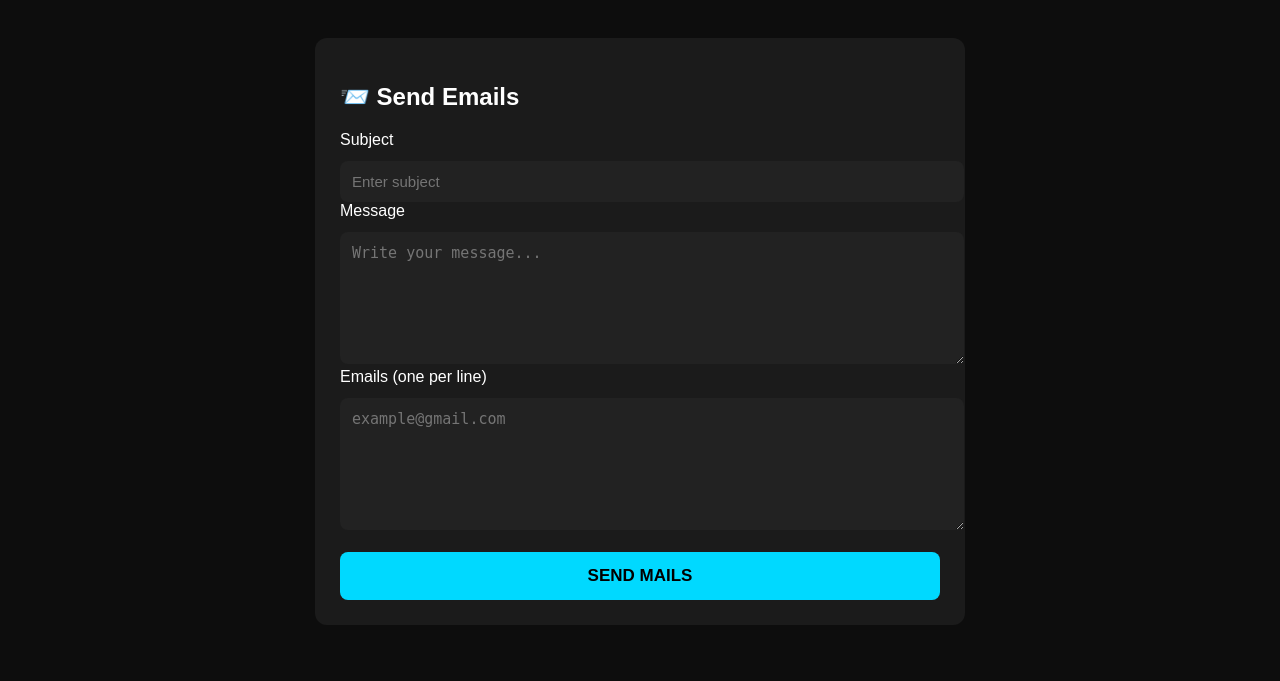
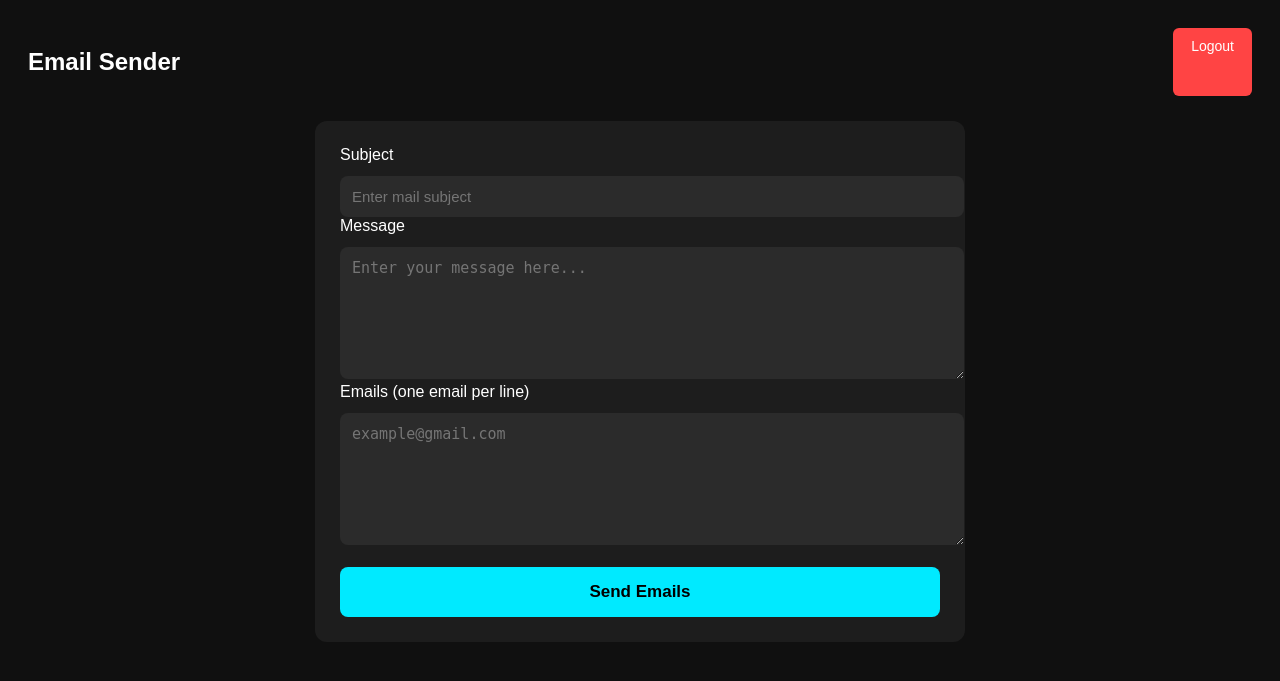
Before and after one commit to deepanshulodhi79-sudo/Deepanshu-s-, a Flask app: page /dashboard in a window 1280 px wide. Shown: the top 681 px of the page. Run offline with Flask 3, Linux system fonts and the light colour scheme; the visitor is signed in with stand-in values (Sample User, id 1).

Commit message:
Update dashboard.html

```diff
--- a/templates/dashboard.html
+++ b/templates/dashboard.html
@@ -4,15 +4,29 @@
     <title>Dashboard</title>
     <style>
         body {
-            background: #0d0d0d;
+            background: #101010;
             color: #fff;
-            font-family: Arial;
-            padding: 30px;
+            font-family: Arial, sans-serif;
+            padding: 20px;
+        }
+        .topbar {
+            display: flex;
+            justify-content: space-between;
+            margin-bottom: 25px;
+        }
+        .logout-btn {
+            background: #ff4444;
+            padding: 10px 18px;
+            border: none;
+            color: white;
+            border-radius: 6px;
+            text-decoration: none;
+            font-size: 14px;
         }
         .container {
             width: 600px;
             margin: auto;
-            background: #1b1b1b;
+            background: #1d1d1d;
             padding: 25px;
             border-radius: 12px;
         }
@@ -20,7 +34,7 @@
             width: 100%;
             padding: 12px;
             margin-top: 12px;
-            background: #222;
+            background: #2b2b2b;
             border: none;
             color: #fff;
             border-radius: 8px;
@@ -28,65 +42,81 @@
         }
         button {
             width: 100%;
-            padding: 14px;
+            padding: 15px;
             margin-top: 18px;
-            background: #00d9ff;
+            background: #00eaff;
             border: none;
             font-size: 17px;
             font-weight: bold;
             border-radius: 8px;
+            cursor: pointer;
+            color: #000;
         }
         .loader {
             display:none;
             margin-top:15px;
             text-align:center;
+            font-size: 18px;
         }
         .popup {
             display:none;
             position:fixed;
-            top:0; left:0;
-            height:100%; width:100%;
-            background:rgba(0,0,0,0.7);
+            top:0;
+            left:0;
+            height:100%;
+            width:100%;
+            background:rgba(0,0,0,0.75);
             justify-content:center;
             align-items:center;
         }
         .popup-box {
-            background:#1f1f1f;
+            background:#222;
             padding:25px;
             border-radius:10px;
-            width:300px;
+            width:320px;
             text-align:center;
             border:2px solid #00eaff;
+        }
+        .close-btn {
+            margin-top: 15px;
+            background:#00eaff;
+            padding:8px 14px;
+            border:none;
+            border-radius:6px;
+            cursor:pointer;
         }
     </style>
 </head>
 <body>
 
+<div class="topbar">
+    <h2>Email Sender</h2>
+    <a class="logout-btn" href="/logout">Logout</a>
+</div>
+
 <div class="container">
 
-    <h2>📨 Send Emails</h2>
-
     <label>Subject</label>
-    <input id="subject" placeholder="Enter subject">
+    <input id="subject" placeholder="Enter mail subject">
 
     <label>Message</label>
-    <textarea id="message" rows="6" placeholder="Write your message..."></textarea>
+    <textarea id="message" rows="6" placeholder="Enter your message here..."></textarea>
 
-    <label>Emails (one per line)</label>
+    <label>Emails (one email per line)</label>
     <textarea id="emails" rows="6" placeholder="example@gmail.com"></textarea>
 
-    <button onclick="sendMail()">SEND MAILS</button>
+    <button onclick="sendMail()">Send Emails</button>
 
-    <div class="loader" id="loader">⏳ Sending...</div>
+    <div class="loader" id="loader">⏳ Sending emails...</div>
 </div>
 
 
 <!-- SUCCESS POPUP -->
 <div class="popup" id="popup">
     <div class="popup-box">
-        <h3>✅ Mail Sent Successfully</h3>
+        <h3>✅ Emails Sent</h3>
         <p id="result"></p>
-        <button onclick="closePopup()">OK</button>
+        <button class="close-btn" onclick="closePopup()">OK</button>
     </div>
 </div>
 
@@ -99,7 +129,7 @@ function sendMail() {
     let emails  = document.getElementById("emails").value.trim();
 
     if (!subject || !message || !emails) {
-        alert("Please fill all fields");
+        alert("Please fill all fields!");
         return;
     }
 
@@ -107,7 +137,7 @@ function sendMail() {
 
     fetch("/send-mails", {
         method: "POST",
-        headers: { "Content-Type": "application/json" },
+        headers: {"Content-Type": "application/json"},
         body: JSON.stringify({
             subject: subject,
             message: message,
```
